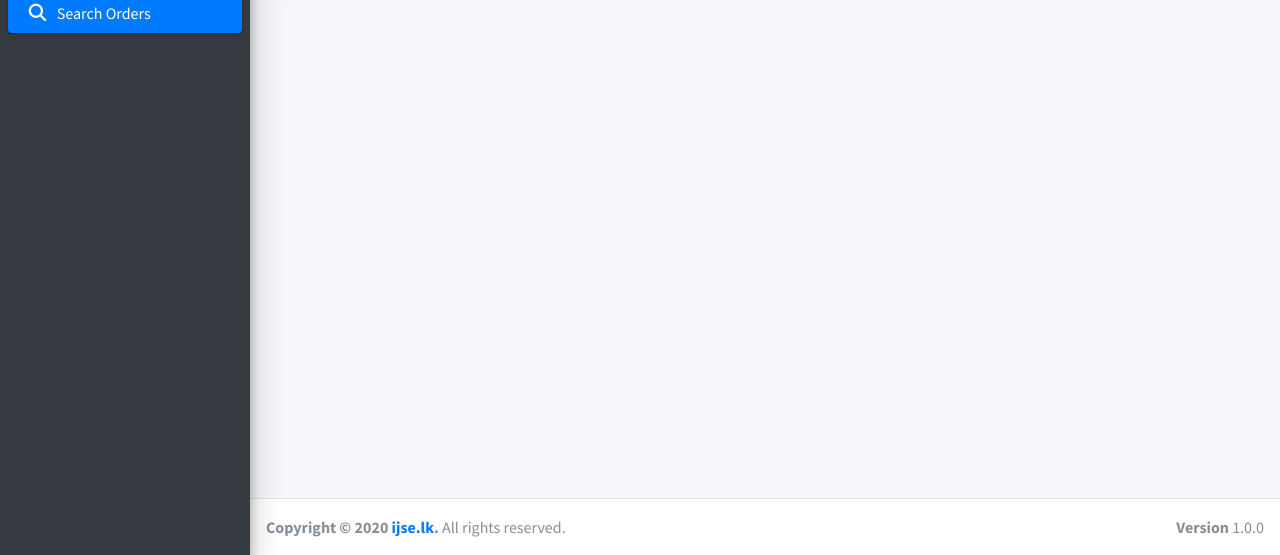
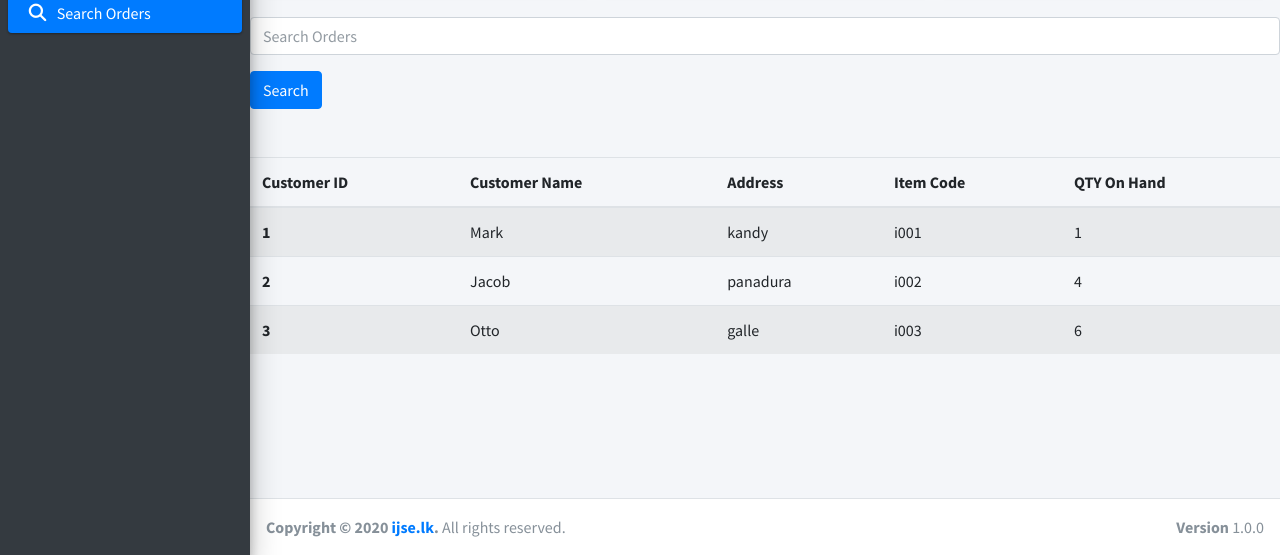
Before and after one commit to dep6-dev-playground/admin-lte-webpos, a website: page search_orders.html in a window 1280 px wide. Shown: the part 245-800 px from the top of the page. Drawn offline with nearby package versions, Linux system fonts and the light colour scheme.

Commit message:
Modify search_orders.html

```diff
--- a/search_orders.html
+++ b/search_orders.html
@@ -55,7 +55,7 @@
                         <!-- Add icons to the links using the .nav-icon class
                with font-awesome or any other icon font library -->
                         <li class="nav-item ">
-                            <a href="#" class="nav-link ">
+                            <a href="index.html" class="nav-link ">
                                 <i class="nav-icon fas fa-tachometer-alt"></i>
                                 <p>
                                     Dashboard
@@ -65,7 +65,7 @@
                         </li>
 
                         <li class="nav-item ">
-                            <a href="#" class="nav-link  ">
+                            <a href="manage_customer.html" class="nav-link  ">
                                 <i class="nav-icon fas fa-users"></i>
                                 <p>
                                     Manage Customers
@@ -75,7 +75,7 @@
                         </li>
 
                         <li class="nav-item ">
-                            <a href="#" class="nav-link ">
+                            <a href="manage_items.html" class="nav-link ">
                                 <i class="nav-icon fas fa-list-ol"></i>
                                 <p>
                                     Manage Items
@@ -85,7 +85,7 @@
                         </li>
 
                         <li class="nav-item ">
-                            <a href="#" class="nav-link ">
+                            <a href="place_orders.html" class="nav-link ">
                                 <i class="nav-icon fas fa-cart-plus"></i>
                                 <p>
                                     Place Orders
@@ -95,7 +95,7 @@
                         </li>
 
                         <li class="nav-item ">
-                            <a href="#" class="nav-link active ">
+                            <a href="search_orders.html" class="nav-link active ">
                                 <i class="nav-icon fas fa-search"></i>
                                 <p>
                                     Search Orders
@@ -123,7 +123,7 @@
                         </div><!-- /.col -->
                         <div class="col-sm-6">
                             <ol class="breadcrumb float-sm-right">
-                                <li class="breadcrumb-item"><a href="#">Home</a></li>
+                                <li class="breadcrumb-item"><a href="index.html">Home</a></li>
                                 <li class="breadcrumb-item active">Search Orders</li>
                             </ol>
                         </div><!-- /.col -->
@@ -190,6 +190,56 @@
                 </div><!-- /.container-fluid -->
             </section>
             <!-- /.content -->
+
+            <form>
+
+                <div class="form-group ">
+                    <input type="text" class="form-control" placeholder="Search Orders">
+                </div>
+
+                <button type="submit" class="btn btn-primary">Search</button>
+
+
+            </form>
+            <br><br>
+            <table class="table table-striped">
+                <thead>
+                    <tr>
+                        <th scope="col">Customer ID</th>
+                        <th scope="col">Customer Name</th>
+                        <th scope="col">Address</th>
+                        <th scope="col">Item Code</th>
+                        <th scope="col">QTY On Hand</th>
+
+                    </tr>
+                </thead>
+                <tbody>
+                    <tr>
+                        <th scope="row">1</th>
+                        <td>Mark</td>
+                        <td>kandy</td>
+                        <td>i001</td>
+                        <td>1</td>
+
+                    </tr>
+                    <tr>
+                        <th scope="row">2</th>
+                        <td>Jacob</td>
+                        <td>panadura</td>
+                        <td>i002</td>
+                        <td>4</td>
+                    </tr>
+                    <tr>
+                        <th scope="row">3</th>
+                        <td>Otto</td>
+                        <td>galle</td>
+                        <td>i003</td>
+                        <td>6</td>
+                    </tr>
+                </tbody>
+            </table>
+
+
         </div>
         <!-- /.content-wrapper -->
         <footer class="main-footer">
```
